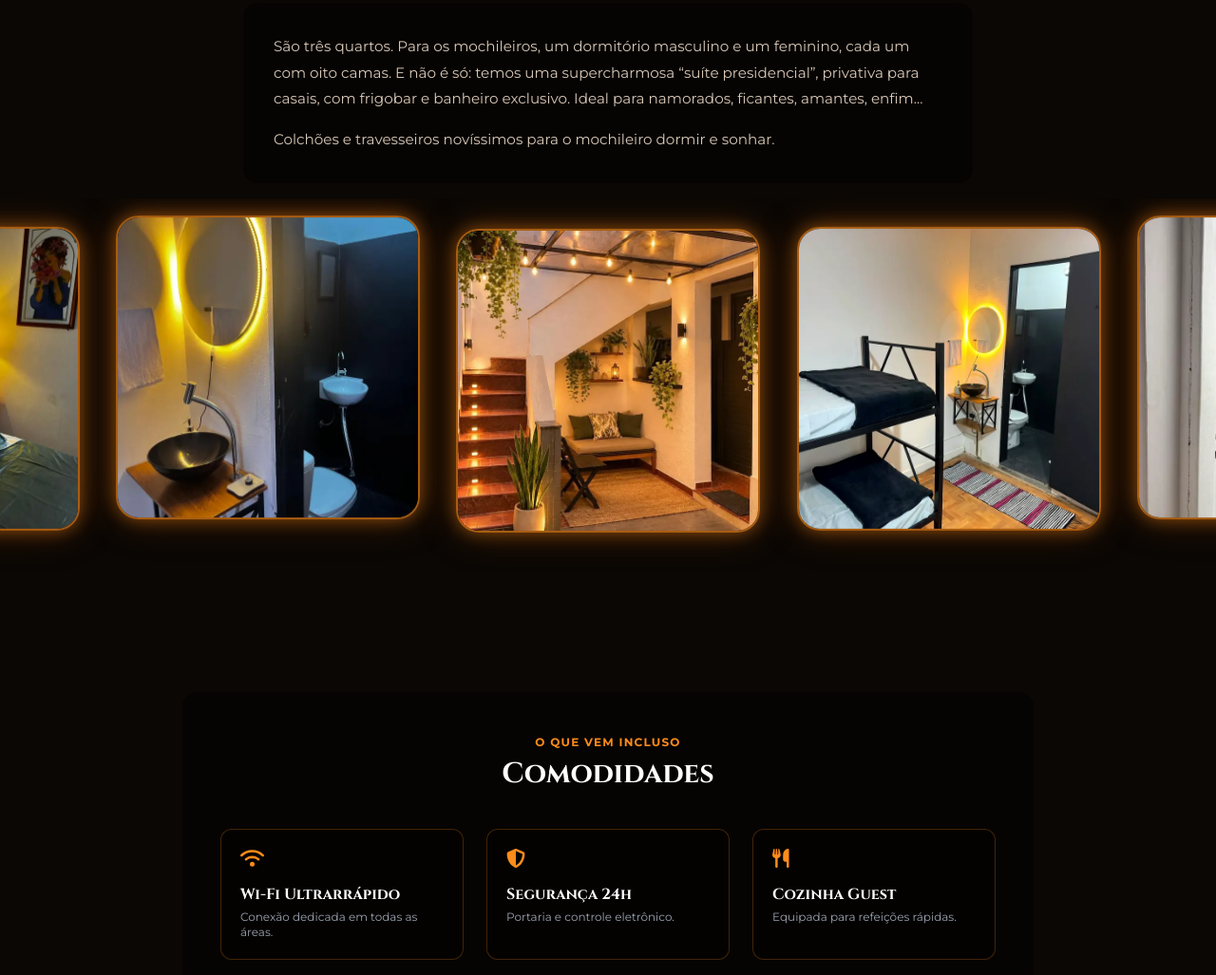
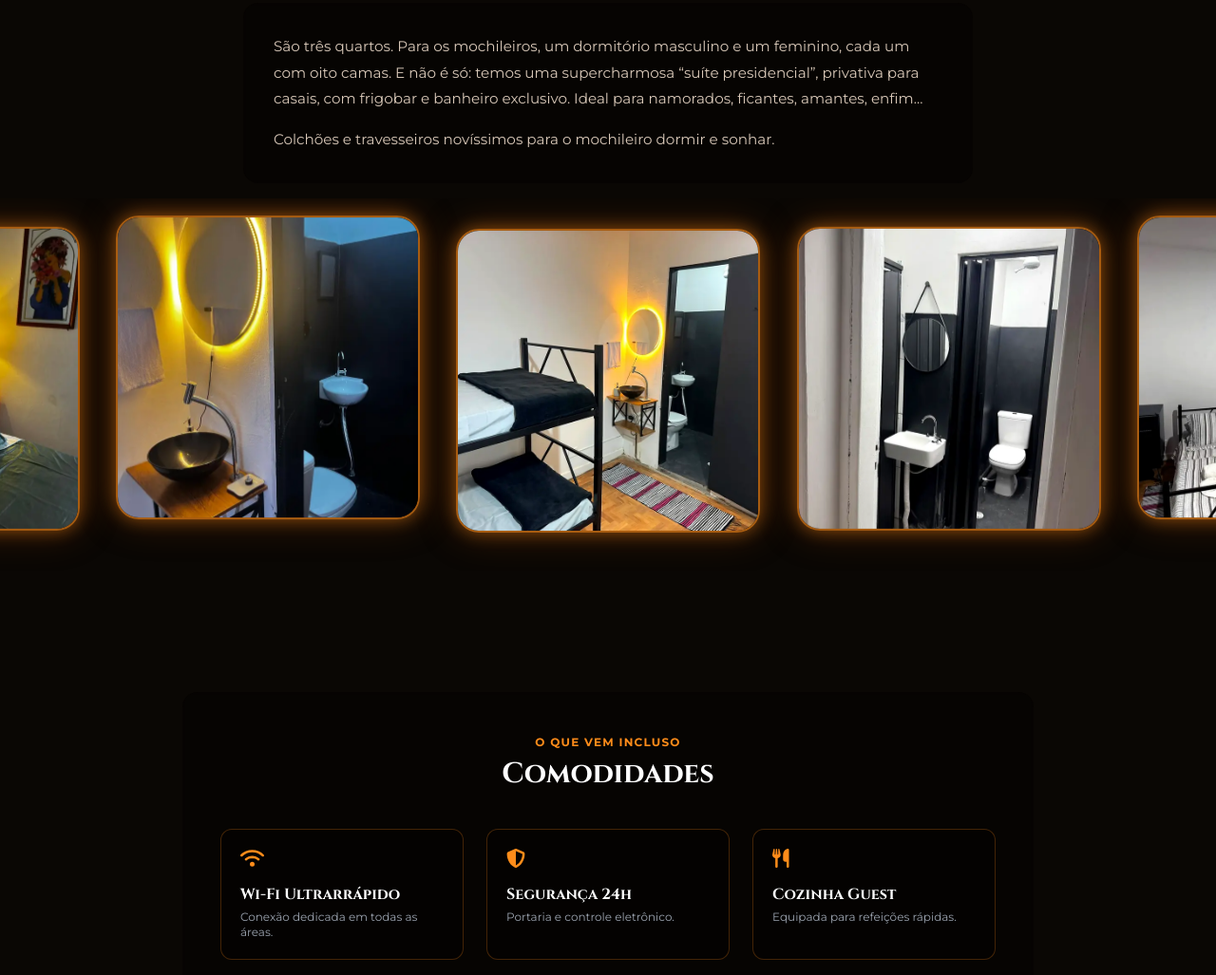
Before and after one commit to BitMonster04/666hostel, a plain HTML site: page hostel/index.html in a window 1280 px wide. Shown: the part 1038-2065 px from the top of the page at 95% size. Drawn offline with nearby package versions, Linux system fonts and the light colour scheme.

Commit message:
Hostel: tira a foto do cantinho da galeria
Co-Authored-By: Claude Opus 5.5 <noreply@anthropic.com>

```diff
--- a/hostel/index.html
+++ b/hostel/index.html
@@ -382,13 +382,7 @@
                 <div class="float-bubble bubble-ring">
                     <img src="../assets/bubble-suite-banheiro.webp" alt="Banheiro exclusivo da suíte, com espelho redondo iluminado e cuba preta" width="320" height="320" loading="lazy" decoding="async" class="hover:scale-105 transition duration-500">
                 </div>
-            </li>
-            <li class="bubble-item">
-                <div class="float-bubble bubble-ring">
-                    <img src="../assets/bubble-cantinho.webp" alt="Cantinho de convivência com escada de madeira, plantas e luzes no 666 Pinheiros Hostel" width="320" height="320" loading="lazy" decoding="async" class="hover:scale-105 transition duration-500">
-                </div>
-            </li>
-            <li class="bubble-item">
+            </li><li class="bubble-item">
                 <div class="float-bubble bubble-ring">
                     <img src="../assets/bubble-quarto-banheiro.webp" alt="Quarto com beliche e banheiro próprio, espelho iluminado e pia de cuba no 666 Pinheiros Hostel" width="320" height="320" loading="lazy" decoding="async" class="hover:scale-105 transition duration-500">
                 </div>
```
Also changed, not shown: assets/bubble-cantinho.webp (deleted).
